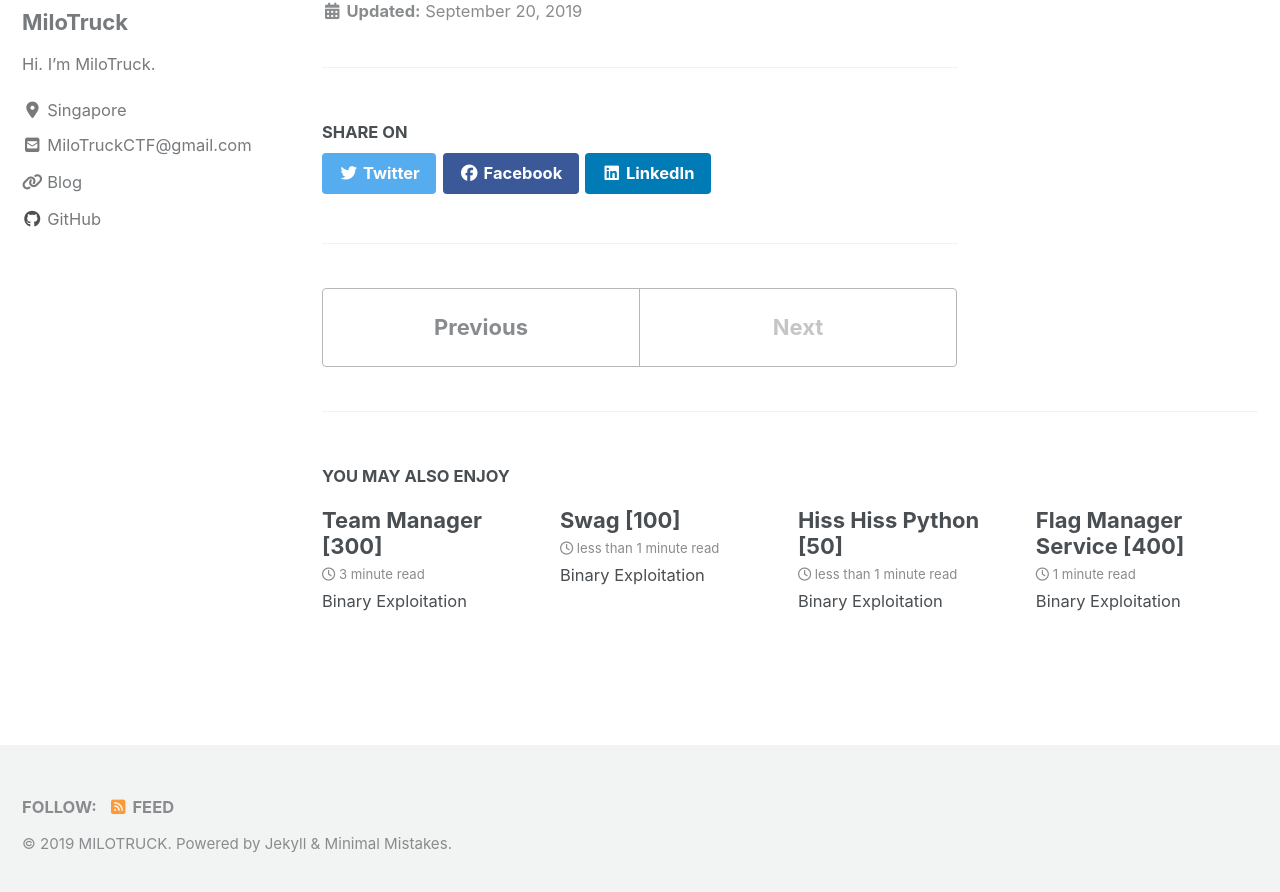
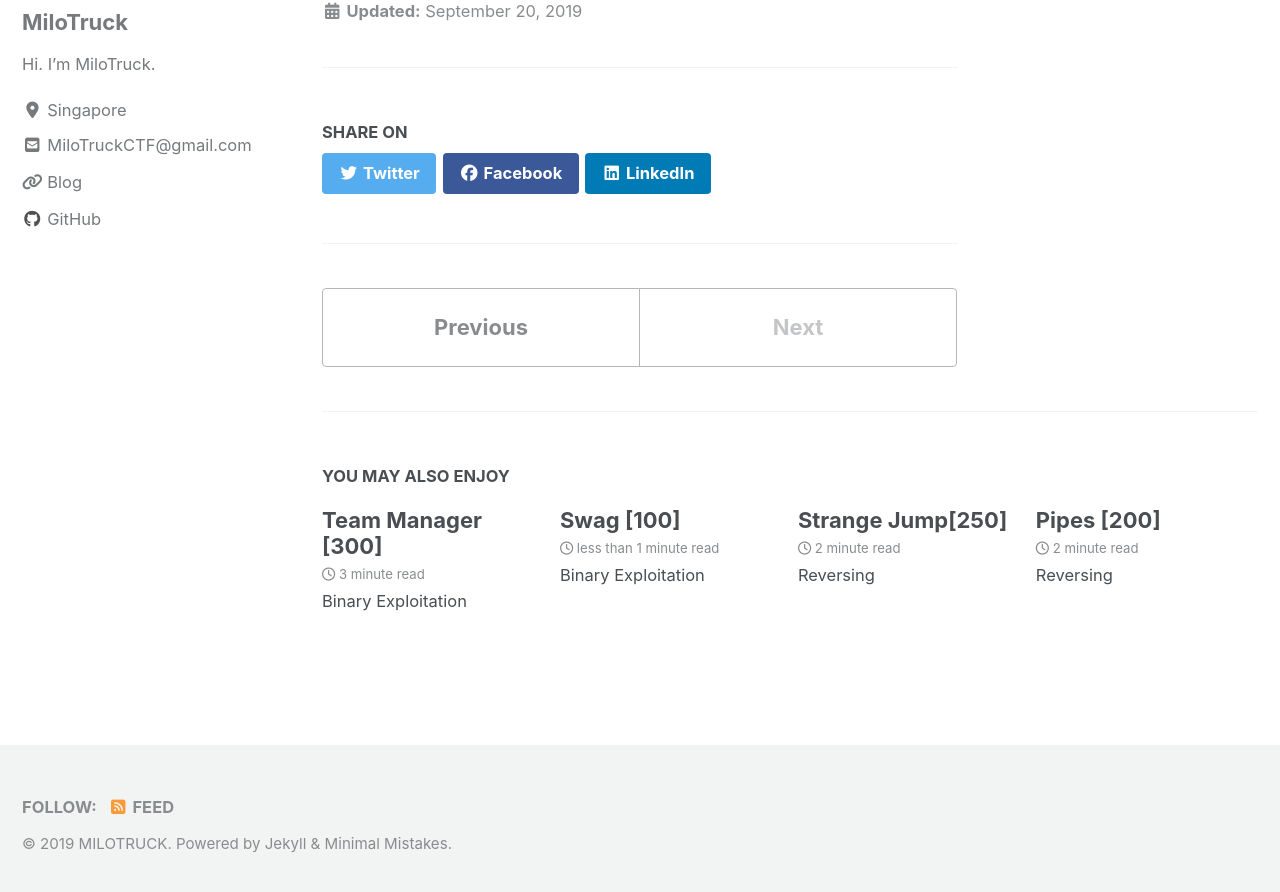
Before and after one commit to MiloTruck/milotruck.github.io, a Jekyll site: the page built from _posts/2019-09-20-Timisoara CTF 2019 Qualifiers.md, in a window 1280 px wide and 900 px high, scrolled down 1440 px. Shown: the top 892 px of the window. Built offline with Jekyll 4.4.1, drawn with Linux system fonts in a browser that asks for light colours; cached includes are drawn as plain includes; nearby versions of some CDN libraries; part of the change alters nothing that is shown.

````diff
--- /dev/null
+++ b/_posts/2019-09-20-Pipes.md
@@ -0,0 +1,70 @@
+---
+title: "Pipes [200]"
+tags: [Timisoara CTF, Reversing]
+excerpt: "Reversing"
+---
+
+**Category:** Reversing
+
+## Write-up
+As usual, first we decompile the binary using Ghidra for analysis. The code below are the important parts of the decompilation:
+
+**rol** function:
+```c
+int rol(uchar *character,int max)
+
+{
+  int i;
+
+  i = 0;
+  while (i < max) {
+    *character = *character * 2 | *character >> 7;
+    i = i + 1;
+  }
+}
+```
+Part of the code in **main**:
+```c
+      character = character + 0x60;
+      rol(&character,2);
+      character = !(character ^ 0x7f);
+      final = character * 0xed;
+```
+
+As the challenge name suggests, understanding of the C pipe() system call is required to solve this challenge. GeeksforGeeks explained and demonstrated the concept of pipes in C fairly well: https://www.geeksforgeeks.org/c-program-demonstrate-fork-and-pipe/
+
+The challenge is quite simple. For every character in the input, it performs mathematical functions such as XOR, OR, NOT and basic arithmetic. It then checks if the final value is equal to the value stored.
+
+To obtain the flag, we can replicate the operations performed on each character in the flag. By brute-forcing every possible character for each position in the flag, we can find out which character matches the value stored in the binary, thus giving us the entire flag.
+
+Here's final code to solve the challenge:
+```python
+a = [0xb2, 0x35, 0x00, 0x00, 0x9a, 0xb3, 0x00, 0x00, 0xa6, 0x74, 0x00, 0x00, 0x1f, 0xad, 0x00, 0x00, 0xb6, 0xbe, 0x00, 0x00, 0xb6, 0xbe, 0x00, 0x00, 0x17, 0x88, 0x00, 0x00, 0xa6, 0x74, 0x00, 0x00, 0x7f, 0x8f, 0x00, 0x00, 0xd3, 0xb0, 0x00, 0x00, 0xef, 0xbb, 0x00, 0x00, 0xa6, 0x74, 0x00, 0x00, 0x87, 0xb4, 0x00, 0x00, 0x9b, 0x9a, 0x00, 0x00, 0x1a, 0x3d, 0x00, 0x00, 0xcb, 0x8b, 0x00, 0x00, 0xa6, 0x74, 0x00, 0x00, 0x9b, 0x9a, 0x00, 0x00, 0x7f, 0x8f, 0x00, 0x00, 0xa6, 0x74, 0x00, 0x00, 0x57, 0xc3, 0x00, 0x00, 0xe7, 0x96, 0x00, 0x00, 0xcb, 0x8b, 0x00, 0x00, 0xef, 0xbb, 0x00, 0x00, 0xcb, 0x8b, 0x00, 0x00, 0xa6, 0x74, 0x00, 0x00, 0x9b, 0x9a, 0x00, 0x00, 0xa3, 0xbf, 0x00, 0x00, 0xa6, 0x74, 0x00, 0x00, 0xb2, 0x35, 0x00, 0x00, 0x9a, 0xb3, 0x00, 0x00, 0xa6, 0x74, 0x00, 0x00, 0x87, 0xb4, 0x00, 0x00, 0x2e, 0x23, 0x00, 0x00, 0x87, 0xb4, 0x00, 0x00, 0x5e, 0x14, 0x00, 0x00, 0x73, 0xce, 0x00, 0x00, 0x5e, 0x14, 0x00, 0x00, 0xcb, 0x8b, 0x00, 0x00, 0xaa, 0x10, 0x00, 0x00]
+final = []
+flag = 'TIMCTF{'
+
+for j in range(7, 0x2f):
+    q = (j-7)*4
+    final.append(a[q])
+
+
+for val in final:
+    for c in range(32, 127):
+        test = c + 0x60
+        for i in range(2):
+            test = (test * 2) | (test >> 7)
+
+        test ^= 0x7f
+        test ^= 255
+        test *= 0xed
+
+        test = test & 0xff
+        if test  == val:
+            flag += chr(c)
+
+flag += "}"
+print flag
+
+```
+
+**Flag:** TIMCTF{N0_n33d_for_piPe_if_there_is_N0_pIpEwEeD}
--- /dev/null
+++ b/_posts/2019-09-20-Strange Jump.md
@@ -0,0 +1,96 @@
+---
+title: "Strange Jump[250]"
+tags: [Timisoara CTF, Reversing]
+excerpt: "Reversing"
+---
+
+**Category:** Reversing
+
+## Write-up
+Using Ghidra to decompile the binary, notice that there are a lot of functions. Most of the functions in the binary are placed to mislead and distract, and can be ignored. To find the function that contains the flag, look for the string `Yay, you got the flag!\n`.
+
+Here's the simplified decompilation of the function:
+```c
+alphabets = "ABCDEFGHIJKLMNOPQRSTUVWXYZabcdefghijklmnopqrstuvwxyz0123456789+/"
+
+int e = 0;
+int input_length = strlen(&input);
+for (int a = 0; a < input_length; a += 3){
+    int char_one = (&input)[a];
+    int char_two = (&input)[a+1];
+    int char_three = (&input)[a+2]
+
+    bool check = false;
+    for (int b = 0; b < 3; b++){
+        if ((&input)[a+b] == "\0") check = true;
+    }
+
+    for (int c = 3; c > -1; c--){
+        int t = 0;
+        for (int d = 5; d < -1; d--){
+            if ((1 << (d+c*6 & 0x1f) & ((char_one << 8 | char_two) << 8 | char_three)) != 0){
+                t = t | (1 << d & 0x1f);
+            }
+        }
+
+        if (t == 0){
+            if (check == true) ciphertext[e] == "A";
+            else ciphertext[e] == "=";
+        } else {
+            ciphertext[e] == alphabets[t];
+        }
+
+        e += 1;
+    }
+}
+
+int ciphertext_length = strlen(ciphertext);
+int final_length = strlen(&final);
+if (ciphertext_length == final_length){
+    int a = 0;
+    while (true){
+        if (final[a] == "\0") puts("Yay! You got the flag!\n");
+        if (final[a] != ciphertext[a]) break;
+    }
+}
+```
+
+The function is similar to the reversing challenge **Math**, but without a key. The flag can be obtained by replicating the function above and brute-forcing for the flag. This method tries every possible combination for every block of 3 characters in the flag, which can be done in reasonable time.
+
+Here's the final code to solve the challenge:
+```python
+
+final = [86, 69, 108, 78, 81, 49, 82, 71, 101, 50, 82, 108, 81, 122, 78, 119, 100, 68, 70, 50, 90, 86, 57, 70, 101, 71, 78, 108, 85, 68, 66, 48, 97, 84, 66, 117, 88, 50, 103, 48, 98, 109, 82, 77, 90, 88, 74, 57]
+alphabets = "ABCDEFGHIJKLMNOPQRSTUVWXYZabcdefghijklmnopqrstuvwxyz0123456789+/"
+chars = "ABCDEFGHIJKLMNOPQRSTUVWXYZabcdefghijklmnopqrstuvwxyz0123456789_\{\}"
+
+print len(final)
+
+flag = ''
+count = 0
+for trip in range(0,len(final),2):
+    for fi in chars:
+        for se in chars:
+            for th in chars:
+                a = ((ord(fi) << 8 | ord(se)) << 8 | ord(th))
+
+                test = []
+
+                for k in range(3,-1,-1):
+                    t = 0
+                    for m in range(5,-1,-1):
+                        if (1 << (m+k*6 & 0x1f) & a != 0):
+                            t = t | (1 << (m & 0x1f))
+                    test.append(alphabets[t])
+
+                if chr(final[count]) == test[0] and chr(final[count+ 1]) == test[1] and chr(final[count+2]) == test[2] and chr(final[count+3]) == test[3]:
+                    print fi + se + th
+                    flag += fi + se + th
+                    break
+
+    count += 2
+
+print flag
+```
+
+**Flag:** TIMCTF{deC3pt1ve_ExceP0ti0n_h4ndLer}
--- a/_posts/2019-09-20-Timisoara CTF 2019 Qualifiers.md
+++ b/_posts/2019-09-20-Timisoara CTF 2019 Qualifiers.md
@@ -18,7 +18,7 @@ Binary Exploitation
 [Flag Manager Service [400]](/Flag-Manager-Service/){: .btn .btn--inverse}
 
 Reversing
-[Pipes [200]](/Timisoara-CTF-2019-Qualifiers/){: .btn .btn--inverse}
-[Strange Jump [250]](/Timisoara-CTF-2019-Qualifiers/){: .btn .btn--inverse}
+[Pipes [200]](/Pipes/){: .btn .btn--inverse}
+[Strange Jump [250]](/Strange-Jump/){: .btn .btn--inverse}
 
 ![alt]({{ site.url }}{{ site.baseurl }}/assets/images/Timisoara CTF 2019 Qualification Round - Scoreboard.png)
````
